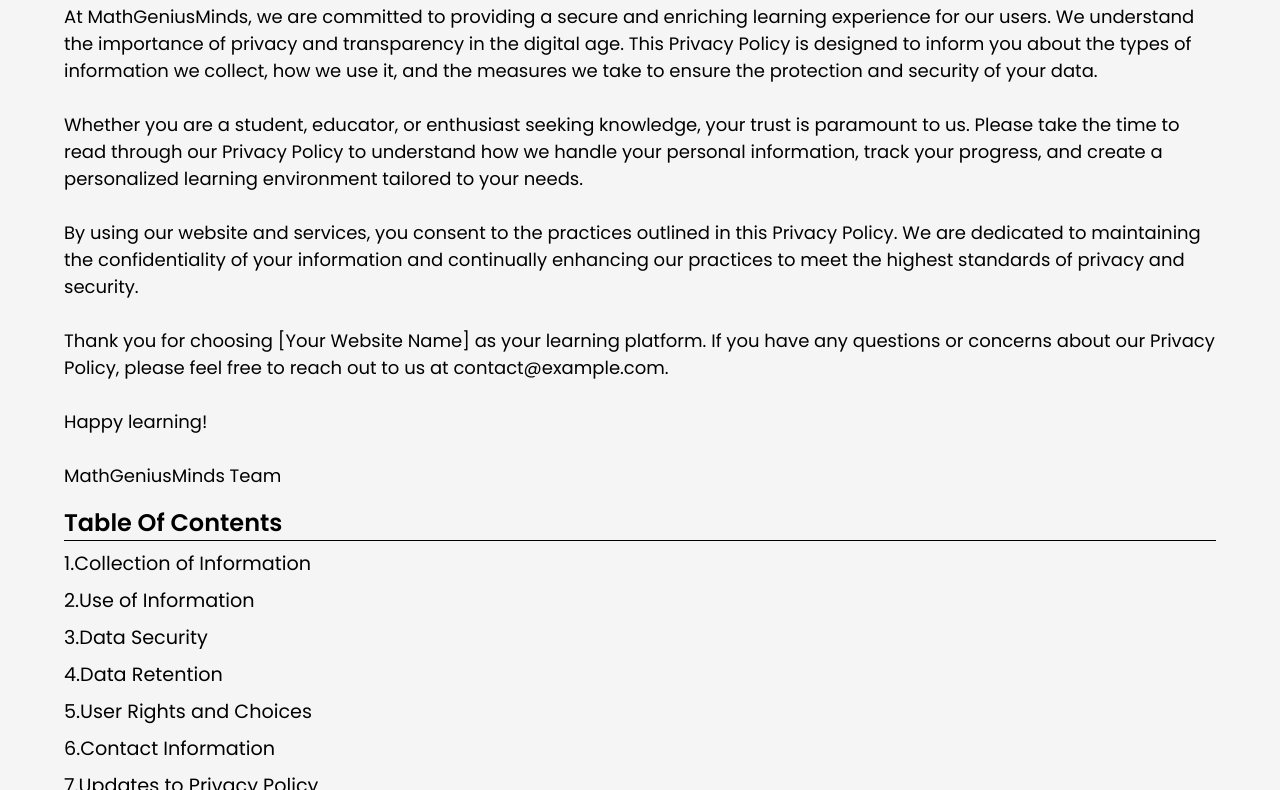
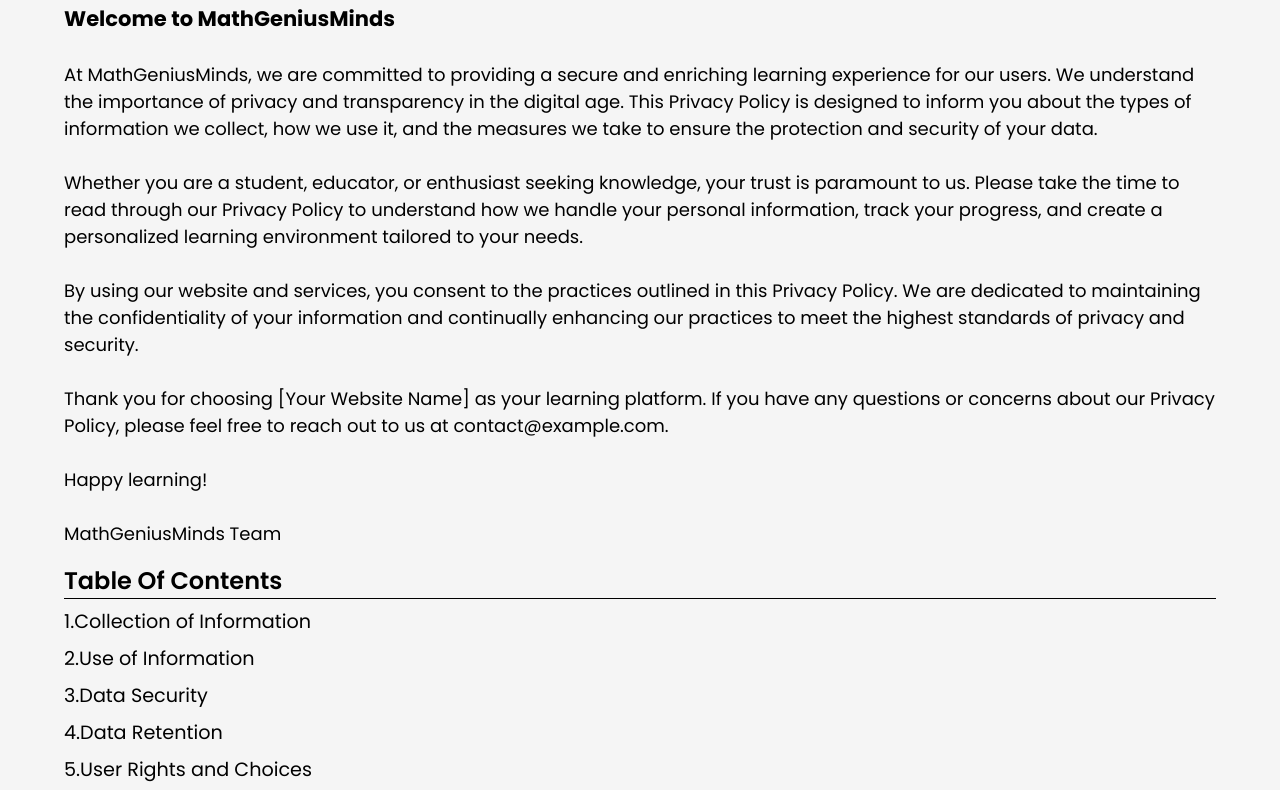
Before and after one commit to Fast-And-TheCurious/SchoolPracs-main, a website: page School_Website/html/websitePolicy.html in a window 1280 px wide. Shown: the part 162-952 px from the top of the page. Drawn offline with Linux system fonts and the light colour scheme.

Commit message:
Additions to text

```diff
--- a/School_Website/html/websitePolicy.html
+++ b/School_Website/html/websitePolicy.html
@@ -28,6 +28,9 @@
     <section class="container">
         <div class="title">Privacy Policy</div>
         <section class="introduction">
+
+            <h3>Welcome to MathGeniusMinds</h3>
+            <br>
             At MathGeniusMinds, we are committed to providing a secure and enriching learning experience for our users.
             We understand the importance of privacy and transparency in the digital age. This Privacy Policy is designed
             to
```
